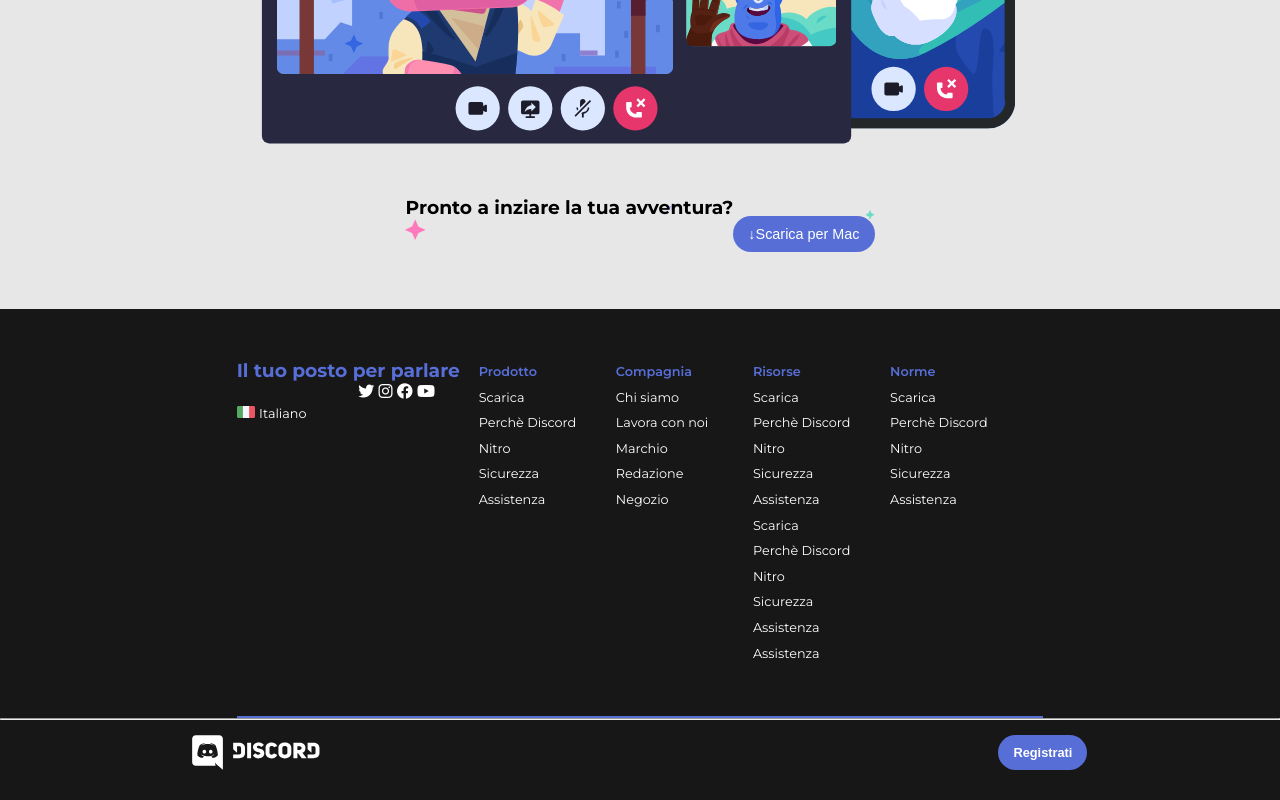
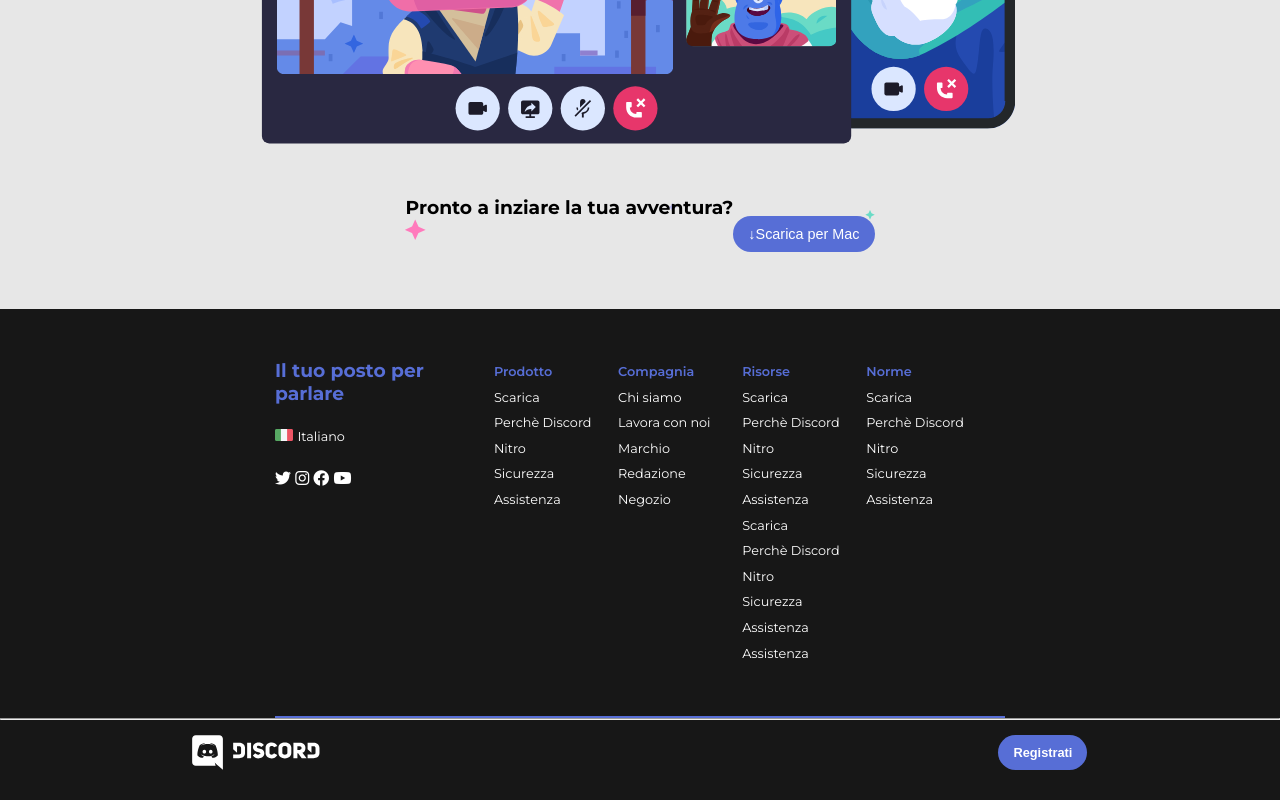
Before and after one commit to GiadaTonioni/htmlcss-discord, a plain HTML site: page index.html in a window 1280 px wide. Shown: the part 2991-3791 px from the top of the page. Drawn offline with Linux system fonts and the light colour scheme.

Commit message:
sezione 5 ok

```diff
--- a/index.html
+++ b/index.html
@@ -159,11 +159,9 @@
                                 <div>
                                     <img src="./img/ita.png" class="flag" alt="">
                                     <span class="ita">Italiano</span>
-                                </div>
-                                <div class="icons">
-                                    <p><i class="fa-brands fa-twitter"></i>   <i class="fa-brands fa-instagram"></i>
+
+                                    <p class="icons"><i class="fa-brands fa-twitter"></i>   <i class="fa-brands fa-instagram"></i>
                                         <i class="fa-brands fa-facebook"></i>   <i class="fa-brands fa-youtube"></i></p>
-
                                 </div>
                             </div>
                         </div>
```
